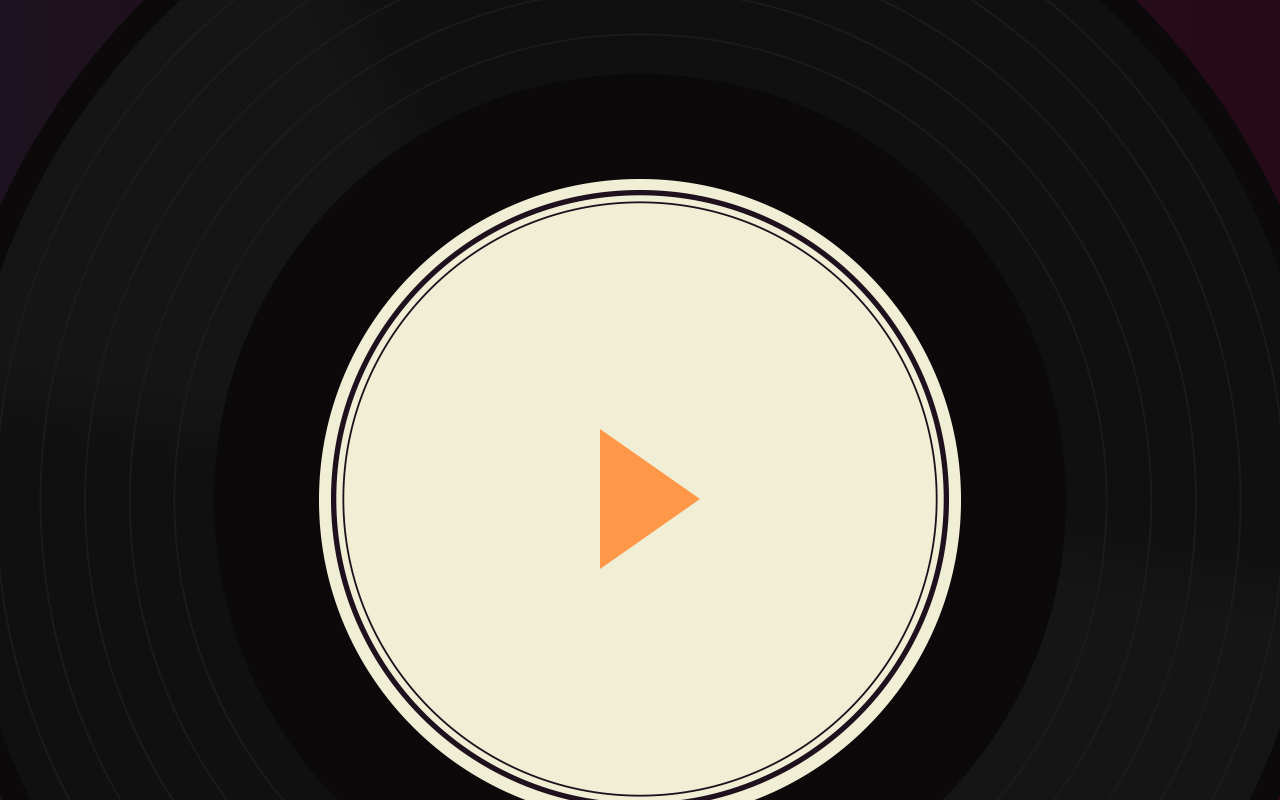
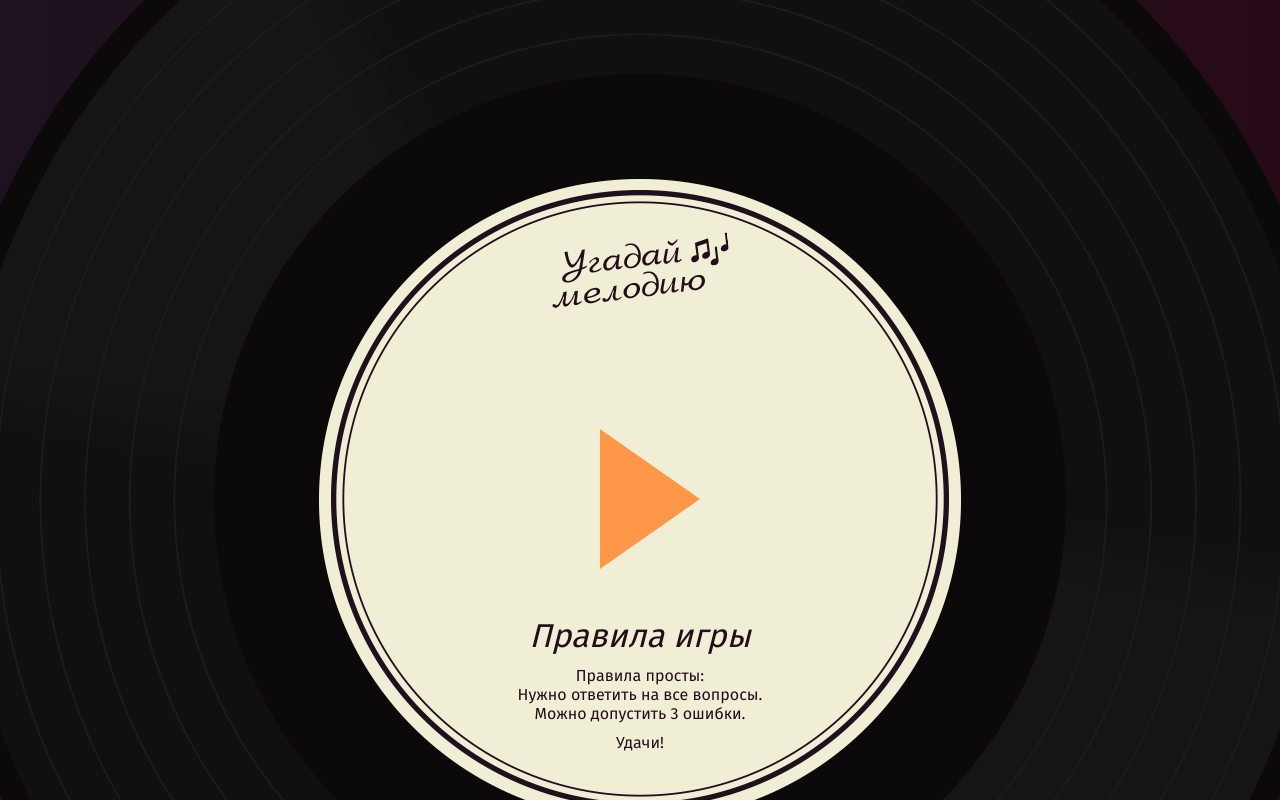
Before and after one commit to Nemhis/870515-guess-melody-3, a React app: page / in a window 1280 px wide. Shown: the top 800 px of the page. Built offline with nearby package versions, Linux system fonts and the light colour scheme.

Commit message:
Update WelcomeScreen markup

```diff
--- a/src/components/welcome-screen/welcome-screen.jsx
+++ b/src/components/welcome-screen/welcome-screen.jsx
@@ -5,11 +5,22 @@
   const {onWelcomeButtonClick} = props;
 
   return (
-    <React.Fragment>
+    <section className="welcome">
+      <div className="welcome__logo">
+        <img src="img/melody-logo.png" alt="Угадай мелодию" width="186" height="83"/>
+      </div>
       <button className="welcome__button" onClick={onWelcomeButtonClick}>
         <span className="visually-hidden">Начать игру</span>
       </button>
-    </React.Fragment>
+
+      <h2 className="welcome__rules-title">Правила игры</h2>
+      <p className="welcome__text">Правила просты:</p>
+      <ul className="welcome__rules-list">
+        <li>Нужно ответить на все вопросы.</li>
+        <li>Можно допустить 3 ошибки.</li>
+      </ul>
+      <p className="welcome__text">Удачи!</p>
+    </section>
   );
 };
 
```
Also changed, not shown: 2 other files (tests, documents, lock files or other folders).
